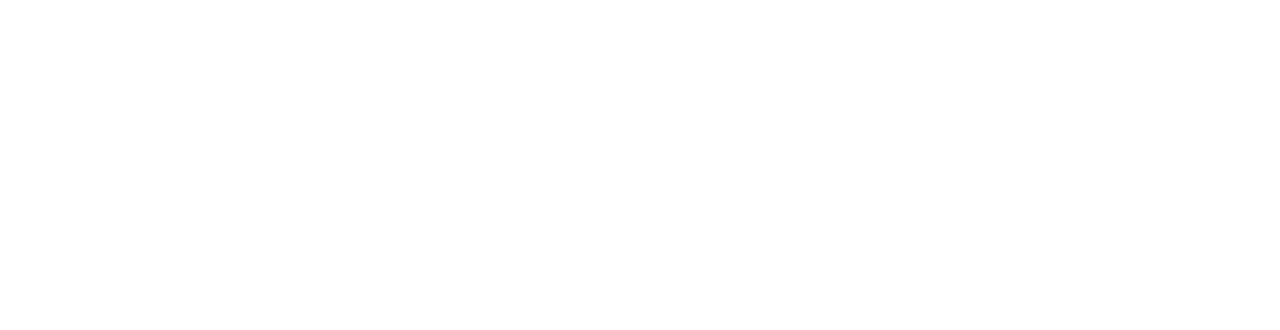
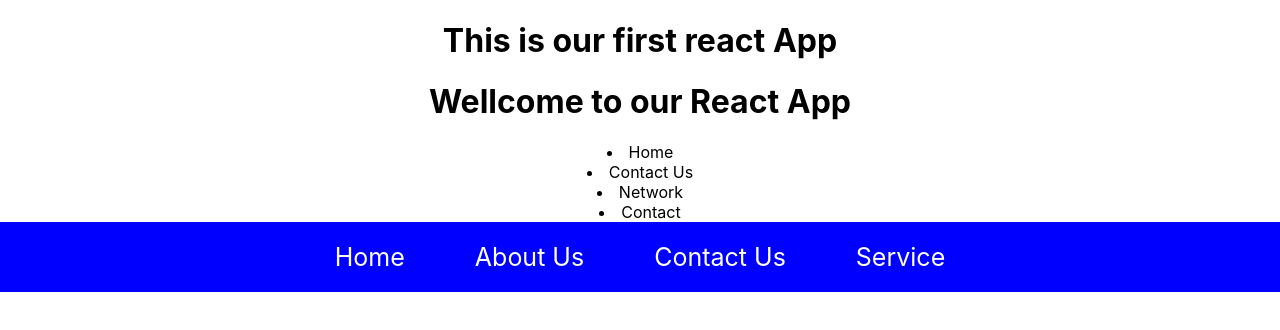
Before and after one commit to mahadihasan2/react-component, a React (Create React App) app: page / in a window 1280 px wide. Shown: the top 330 px of the page. Built offline with nearby package versions, Linux system fonts and the light colour scheme.

Commit message:
separet-flie-in-react

```diff
--- a/src/App.js
+++ b/src/App.js
@@ -1,15 +1,15 @@
 import './App.css';
-// import About from './Components/About/About';
-// import Country from './Components/Country/Country';
-// import Person from './Components/Person/Person';
+import About from './Components/About/About';
+import Country from './Components/Country/Country';
+import Person from './Components/Person/Person';
 
 function App() {
   return (
     <div className="App">
       {/* <Loadcountryies></Loadcountryies> */}
-      {/* <Country></Country>
+      <Country></Country>
       <Person></Person>
-      <About></About> */}
+      <About></About>
 
     </div>
   );
```
